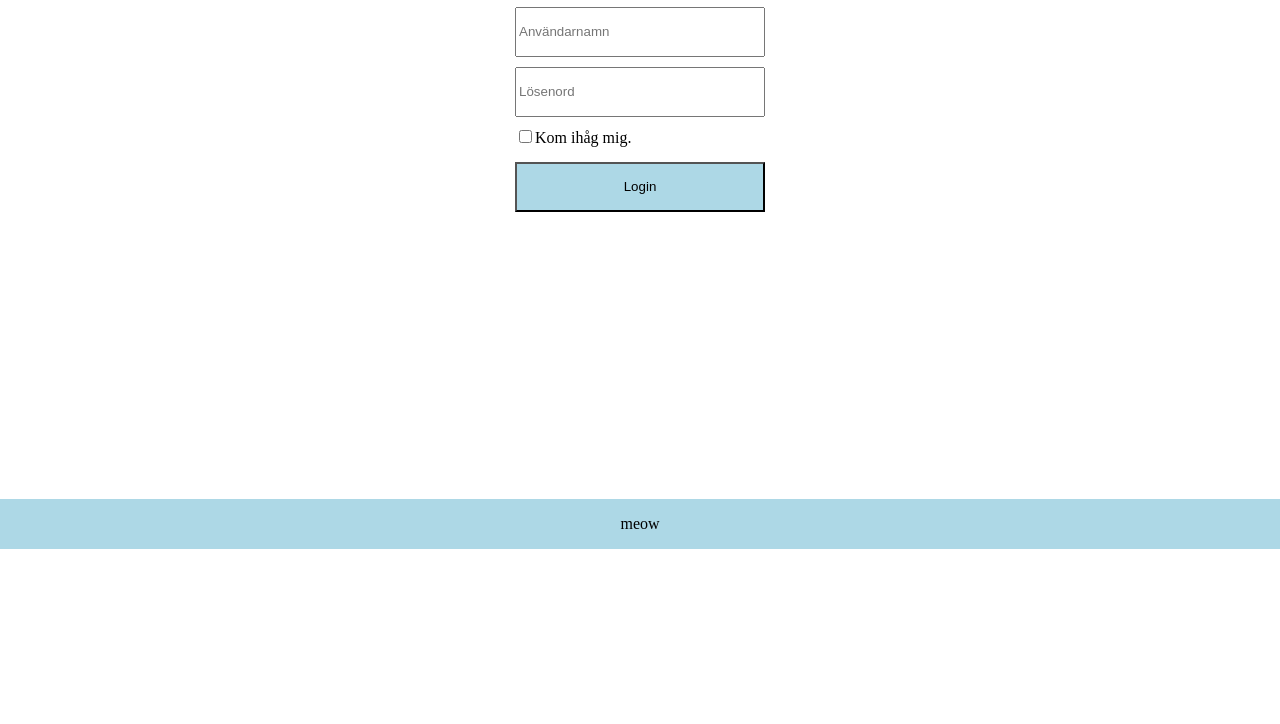
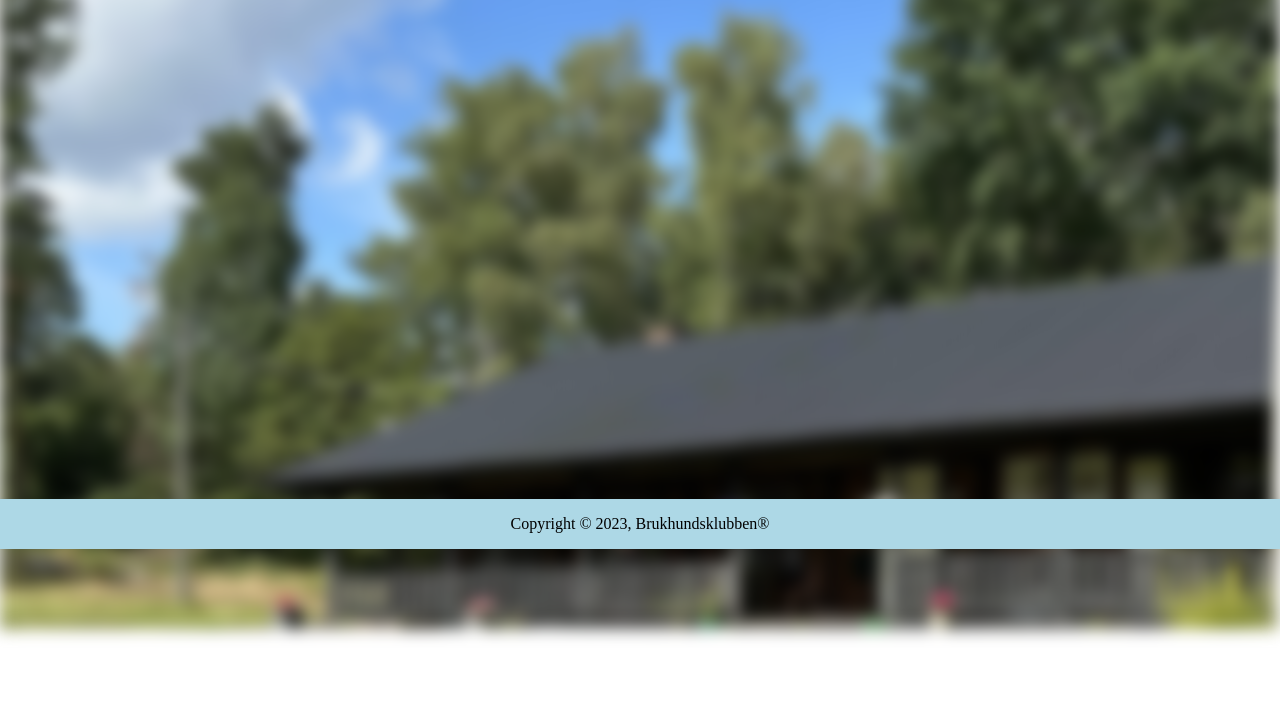
Before and after one commit to Lethargy00/inloggningssida, a plain HTML site: page index.html in a window 1280 px wide. Shown: the part 251-975 px from the top of the page. Before the commit the page ends 800 px from the top, so only its background shows below. Drawn offline with Linux system fonts and the light colour scheme.

Commit message:
done for today

```diff
--- a/index.html
+++ b/index.html
@@ -10,7 +10,9 @@
     <header>
       <h1>Välkommen till Brukhundsklubben i Östmahamn</h1>
     </header>
+    <div class="background"></div>
     <div class="loginContainer">
+      <div>
         <h1 id="loginHeader">Logga in</h1>
         <form id="login-form">
           <input
@@ -28,8 +30,8 @@
             required
           /><br /><br />
           <div id="boxcheck">
-          <input type="checkbox" id="remember-me" name="remember-me" />Kom ihåg
-          mig.
+            <input type="checkbox" id="remember-me" name="remember-me" />Kom
+            ihåg mig.
           </div>
           <br /><br />
           <button type="submit" id="login">Login</button>
@@ -37,9 +39,10 @@
         <div id="message"></div>
         <button id="logout-button" style="display: none">Logout</button>
       </div>
+    </div>
 
     <footer>
-      <p>meow</p>
+      <p>Copyright © 2023, Brukhundsklubben®</p>
     </footer>
     <script src="./script.js"></script>
   </body>
--- a/style.css
+++ b/style.css
@@ -8,16 +8,28 @@ header > h1 {
 }
 
 body {
+    margin: 0px;
+}
 
-    margin: 0px;
+body > img {
+    filter: blur(8px);
+}
+
+.background {
+    background-image: url(./images/background.jpeg);
+    filter: blur(8px);
+    height: 100vh;
 }
 
 .loginContainer {
     display: flex;
-    flex-direction: column;
     justify-content: center;
     align-items: center;
     height: 60vh;
+}
+
+.loginContainer > div > img {
+    height: 260px;
 }
 
 #login-form{
```
Also changed, not shown: images/background.jpeg (added), images/background.jpg (deleted). Lines whose indentation alone changed are shown as unchanged.
